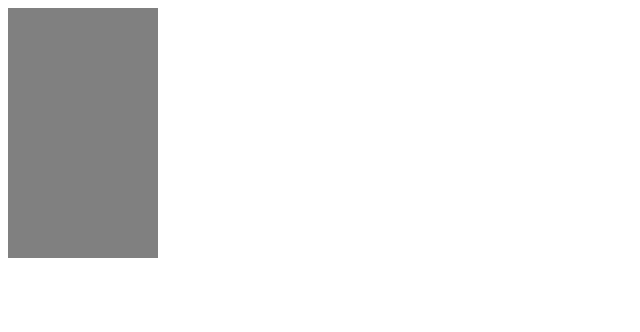
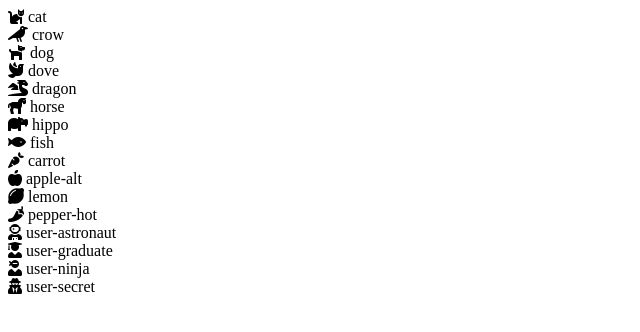
Before and after one commit to antonio-fiorentino/js-es6-icons, a plain HTML site: page index.html in a window 1280 px wide. Shown: the whole page, without its empty margins (0-640 px from the left). Drawn offline with Linux system fonts and the light colour scheme.

Commit message:
Esercizio

```diff
--- a/index.html
+++ b/index.html
@@ -12,39 +12,39 @@
 
     <div class="container">
 
-      <div class="riga-1">
-        <div class="blocco">
-
-        </div>
-        <div class="blocco">
-
-        </div>
-        <div class="blocco">
-
-        </div>
-        <div class="blocco">
-
-        </div>
-        <div class="blocco">
-
-        </div>
-      </div>
+      <!-- <div class="riga-1">
+        <div class="blocco"> -->
+          <!-- <i class="fas fa-cat"></i> -->
+        <!-- </div>
+        <div class="blocco"> -->
+          <!-- <i class="fas fa-crow"></i> -->
+        <!-- </div>
+        <div class="blocco"> -->
+          <!-- <i class="fas fa-dog"></i> -->
+        <!-- </div>
+        <div class="blocco"> -->
+          <!-- <i class="fas fa-dove"></i> -->
+        <!-- </div>
+        <div class="blocco"> -->
+          <!-- <i class="fas fa-dragon"></i> -->
+        <!-- </div>
+      </div> -->
 
       <!-- <div class="riga-2">
         <div class="blocco">
-
+          <i class="fas fa-horse"></i>
         </div>
         <div class="blocco">
-
+          <i class="fas fa-hippo"></i>
         </div>
         <div class="blocco">
-
+          <i class="fas fa-fish"></i>
         </div>
         <div class="blocco">
-
+          <i class="fas fa-carrot"></i>
         </div>
         <div class="blocco">
-
+          <i class="fas fa-apple-alt"></i>
         </div>
       </div>
 
--- a/js/script.js
+++ b/js/script.js
@@ -1,3 +1,116 @@
 // Milestone 1:
 // - Definire un array di oggetti; ogni oggetto rappresenta un'icona, che è caratterizzata da: nome, prefisso, tipo e famiglia.
 // - Utilizzando la funzione forEach e il template literal, visualizzare in pagina tutte le icone con il proprio nome.
+
+const icon = [
+  {
+    name: 'cat',
+    prefix: 'fa-',
+    type: 'animal',
+    family: 'fas',
+  },
+  {
+    name: 'crow',
+    prefix: 'fa-',
+    type: 'animal',
+    family: 'fas',
+  },
+  {
+    name: 'dog',
+    prefix: 'fa-',
+    type: 'animal',
+    family: 'fas',
+  },
+  {
+    name: 'dove',
+    prefix: 'fa-',
+    type: 'animal',
+    family: 'fas',
+  },
+  {
+    name: 'dragon',
+    prefix: 'fa-',
+    type: 'animal',
+    family: 'fas',
+  },
+
+  {
+    name: 'horse',
+    prefix: 'fa-',
+    type: 'animal',
+    family: 'fas',
+  },
+  {
+    name: 'hippo',
+    prefix: 'fa-',
+    type: 'animal',
+    family: 'fas',
+  },
+  {
+    name: 'fish',
+    prefix: 'fa-',
+    type: 'animal',
+    family: 'fas',
+  },
+  {
+    name: 'carrot',
+    prefix: 'fa-',
+    type: 'animal',
+    family: 'fas',
+  },
+  {
+    name: 'apple-alt',
+    prefix: 'fa-',
+    type: 'animal',
+    family: 'fas',
+  },
+
+  {
+    name: 'lemon',
+    prefix: 'fa-',
+    type: 'animal',
+    family: 'fas',
+  },
+  {
+    name: 'pepper-hot',
+    prefix: 'fa-',
+    type: 'animal',
+    family: 'fas',
+  },
+  {
+    name: 'user-astronaut',
+    prefix: 'fa-',
+    type: 'animal',
+    family: 'fas',
+  },
+  {
+    name: 'user-graduate',
+    prefix: 'fa-',
+    type: 'animal',
+    family: 'fas',
+  },
+  {
+    name: 'user-ninja',
+    prefix: 'fa-',
+    type: 'animal',
+    family: 'fas',
+  },
+
+  {
+    name: 'user-secret',
+    prefix: 'fa-',
+    type: 'animal',
+    family: 'fas',
+  },
+]
+const container = document.getElementsByClassName('container')[0];
+icon.forEach((element) => {
+  const {family, prefix, name} = element
+
+  container.innerHTML+=`
+  <div>
+    <i class="${family} ${prefix}${name}"></i>
+    ${name}
+  </div>
+  `
+});
```
